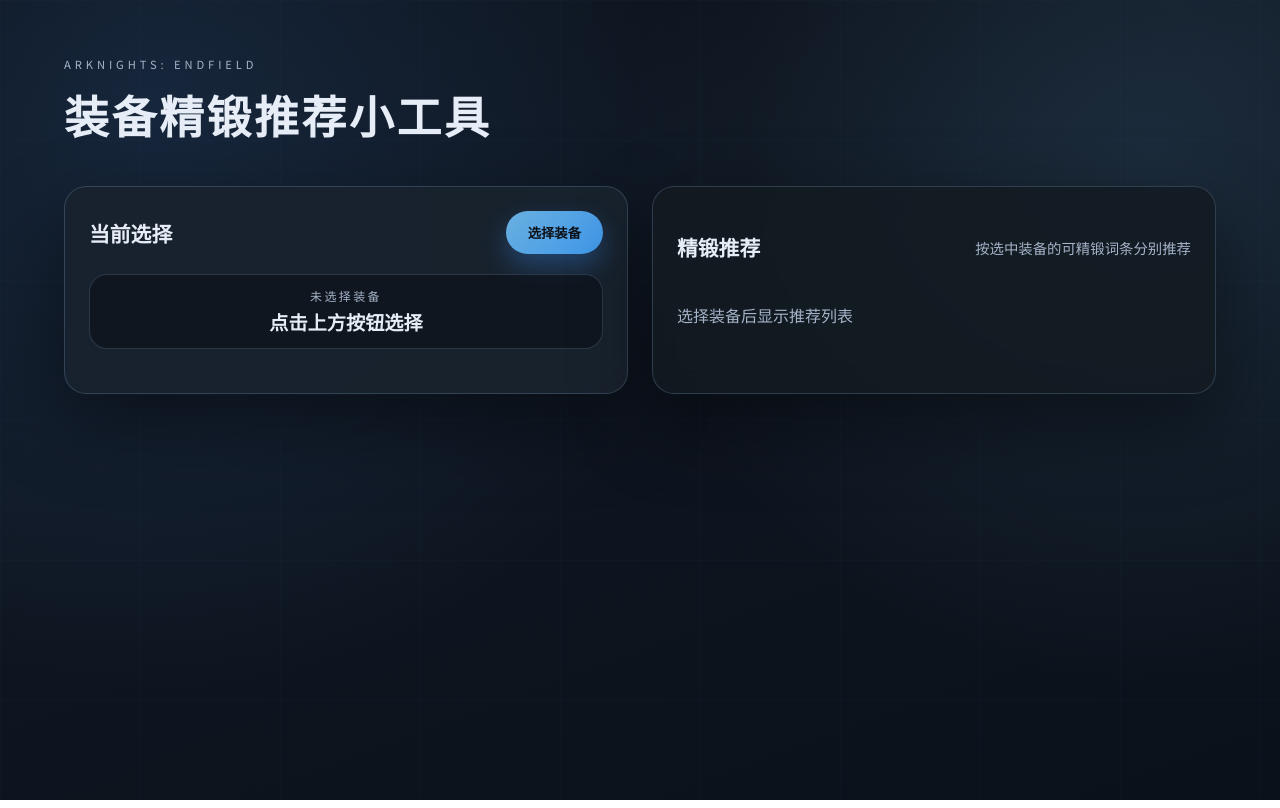
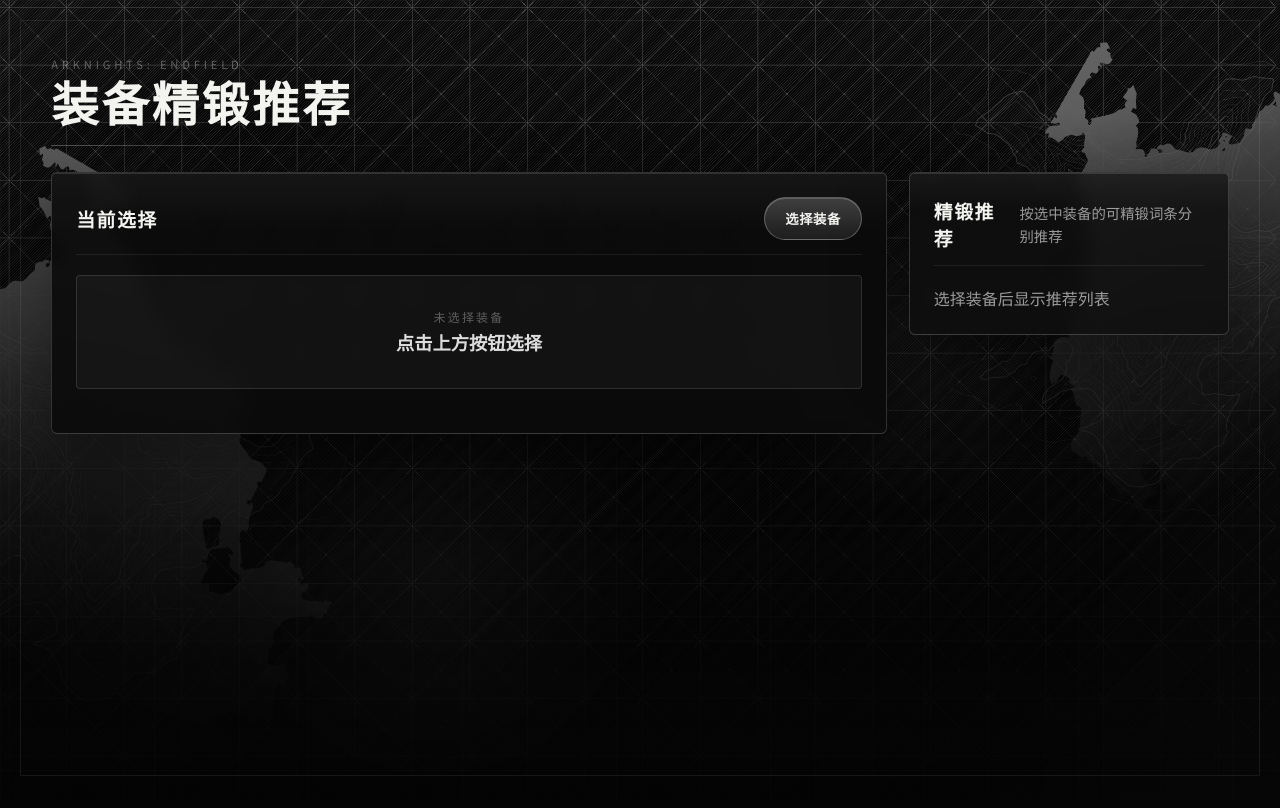
Before and after one commit to FrankInstance/equipment-picker, a React (Vite) app: page / in a window 1280 px wide. Built offline with nearby package versions, Linux system fonts and the light colour scheme.

Commit message:
Restyle main UI to wiki theme

```diff
--- a/src/constants/ui-text.js
+++ b/src/constants/ui-text.js
@@ -5,7 +5,7 @@ export const UI_TEXT = {
   accessory: "\u914d\u4ef6",
   unknown: "\u672a\u77e5",
   unnamed: "\u672a\u547d\u540d\u88c5\u5907",
-  title: "\u88c5\u5907\u7cbe\u953b\u63a8\u8350\u5c0f\u5de5\u5177",
+  title: "\u88c5\u5907\u7cbe\u953b\u63a8\u8350",
   current: "\u5f53\u524d\u9009\u62e9",
   choose: "\u9009\u62e9\u88c5\u5907",
   unselected: "\u672a\u9009\u62e9\u88c5\u5907",
--- a/src/styles.css
+++ b/src/styles.css
@@ -1,31 +1,34 @@
-@import url('https://fonts.googleapis.com/css2?family=Rajdhani:wght@400;500;600;700&family=Noto+Sans+SC:wght@300;400;500;700&display=swap');
+@import url('https://fonts.googleapis.com/css2?family=Rajdhani:wght@500;600;700&family=Noto+Sans+SC:wght@300;400;500;700&display=swap');
 
 :root {
-  --bg: #0c1118;
-  --bg-soft: #141b24;
-  --panel: rgba(19, 26, 34, 0.85);
-  --panel-strong: rgba(26, 35, 46, 0.96);
-  --stroke: rgba(120, 154, 188, 0.28);
-  --glow: rgba(90, 170, 255, 0.2);
-  --ink: #e7edf7;
-  --ink-muted: #a5b3c8;
-  --accent: #72c1ff;
-  --accent-strong: #43a5ff;
-  --danger: #f06b5e;
-  --shadow: 0 30px 80px rgba(0, 0, 0, 0.45);
+  --bg: #060606;
+  --bg-soft: #101010;
+  --panel: rgba(15, 15, 15, 0.84);
+  --panel-strong: rgba(11, 11, 11, 0.92);
+  --panel-elevated: rgba(20, 20, 20, 0.94);
+  --stroke: rgba(255, 255, 255, 0.16);
+  --stroke-strong: rgba(255, 255, 255, 0.24);
+  --ink: #f3f3f0;
+  --ink-soft: rgba(255, 255, 255, 0.86);
+  --ink-muted: rgba(255, 255, 255, 0.58);
+  --ink-faint: rgba(255, 255, 255, 0.32);
+  --surface-highlight: rgba(255, 255, 255, 0.05);
+  --shadow: 0 28px 72px rgba(0, 0, 0, 0.42);
 }
 
 * {
   box-sizing: border-box;
 }
 
+html {
+  background: #050505;
+}
+
 body {
   margin: 0;
   min-height: 100vh;
   color: var(--ink);
-  background: radial-gradient(circle at 12% 12%, rgba(80, 160, 255, 0.15), transparent 45%),
-    radial-gradient(circle at 90% 20%, rgba(120, 200, 255, 0.12), transparent 40%),
-    linear-gradient(160deg, #0b0f16 0%, #0f1621 40%, #0b111a 100%);
+  background: #070707;
   font-family: "Noto Sans SC", "Microsoft YaHei", sans-serif;
 }
 
@@ -36,11 +39,36 @@ body {
 .backdrop {
   position: fixed;
   inset: 0;
-  background-image: linear-gradient(90deg, rgba(96, 140, 200, 0.06) 1px, transparent 1px),
-    linear-gradient(180deg, rgba(96, 140, 200, 0.06) 1px, transparent 1px);
-  background-size: 140px 140px;
+  background:
+    linear-gradient(180deg, rgba(0, 0, 0, 0.54), rgba(0, 0, 0, 0.72)),
+    linear-gradient(90deg, rgba(255, 255, 255, 0.045) 1px, transparent 1px),
+    linear-gradient(180deg, rgba(255, 255, 255, 0.045) 1px, transparent 1px),
+    url('/images/backgrounds/wiki-endfield-bg.png') center center / cover no-repeat;
+  background-size: auto, 154px 154px, 154px 154px, cover;
+  opacity: 1;
+  pointer-events: none;
+}
+
+.backdrop::before,
+.backdrop::after {
+  content: "";
+  position: absolute;
+  inset: 0;
+}
+
+.backdrop::before {
+  background:
+    radial-gradient(circle at 70% 42%, rgba(255, 255, 255, 0.08), transparent 18%),
+    radial-gradient(circle at 34% 72%, rgba(255, 255, 255, 0.05), transparent 22%);
   opacity: 0.6;
-  pointer-events: none;
+}
+
+.backdrop::after {
+  background:
+    linear-gradient(120deg, rgba(255, 255, 255, 0.045), transparent 18%, transparent 82%, rgba(255, 255, 255, 0.03)),
+    linear-gradient(180deg, rgba(255, 255, 255, 0.02), transparent 18%, transparent 82%, rgba(255, 255, 255, 0.02));
+  mix-blend-mode: screen;
+  opacity: 0.36;
 }
 
 .loading-screen {
@@ -223,9 +251,17 @@ body {
 
 .page {
   min-height: 100vh;
-  padding: 56px clamp(20px, 5vw, 80px) 80px;
+  padding: 56px clamp(20px, 4vw, 72px) 80px;
   position: relative;
   transition: opacity 260ms ease, transform 260ms ease;
+}
+
+.page::before {
+  content: "";
+  position: absolute;
+  inset: 20px 20px 24px;
+  border: 1px solid rgba(255, 255, 255, 0.08);
+  pointer-events: none;
 }
 
 .page--booting {
@@ -240,44 +276,71 @@ body {
 }
 
 .hero {
-  max-width: 820px;
-  margin-bottom: 36px;
+  max-width: 900px;
+  margin-bottom: 26px;
   display: grid;
-  gap: 10px;
+  gap: 12px;
+  position: relative;
+}
+
+.hero::after {
+  content: "";
+  width: min(420px, 68vw);
+  height: 1px;
+  background: linear-gradient(90deg, rgba(255, 255, 255, 0.28), transparent);
 }
 
 .hero h1 {
   font-family: "Rajdhani", "Noto Sans SC", sans-serif;
-  font-size: clamp(2.2rem, 3.5vw, 3.4rem);
+  font-size: clamp(2.1rem, 3.7vw, 3.8rem);
+  font-weight: 700;
   letter-spacing: 0.06em;
+  line-height: 1.03;
   margin: 0;
+  text-shadow: 0 6px 18px rgba(0, 0, 0, 0.34);
 }
 
 .panel__hint {
   margin: 0;
   color: var(--ink-muted);
   font-size: 0.9rem;
+  line-height: 1.6;
 }
 
 .layout {
   display: grid;
-  gap: 24px;
-  grid-template-columns: repeat(auto-fit, minmax(280px, 1fr));
+  gap: 22px;
+  grid-template-columns: minmax(320px, 860px) minmax(320px, 1fr);
+  align-items: start;
 }
 
 .panel {
-  background: var(--panel);
+  background:
+    linear-gradient(180deg, rgba(255, 255, 255, 0.04), transparent 22%),
+    var(--panel);
   border: 1px solid var(--stroke);
-  border-radius: 22px;
+  border-radius: 6px;
   padding: 24px;
   box-shadow: var(--shadow);
-  backdrop-filter: blur(14px);
+  backdrop-filter: blur(8px);
   display: grid;
   gap: 20px;
+  position: relative;
+  overflow: hidden;
+}
+
+.panel::before {
+  content: "";
+  position: absolute;
+  inset: 0;
+  border-top: 1px solid rgba(255, 255, 255, 0.12);
+  pointer-events: none;
 }
 
 .panel--primary {
-  background: var(--panel-strong);
+  background:
+    linear-gradient(180deg, rgba(255, 255, 255, 0.045), transparent 22%),
+    var(--panel-strong);
   max-width: 860px;
   max-height: 680px;
   overflow: auto;
@@ -288,59 +351,73 @@ body {
   align-items: center;
   justify-content: space-between;
   gap: 16px;
+  padding-bottom: 14px;
+  border-bottom: 1px solid rgba(255, 255, 255, 0.08);
 }
 
 .panel__header h2 {
   margin: 0;
-  font-size: 1.3rem;
+  font-size: 1.18rem;
+  letter-spacing: 0.08em;
 }
 
 .eyebrow {
   text-transform: uppercase;
-  letter-spacing: 0.35em;
+  letter-spacing: 0.34em;
   font-size: 0.7rem;
-  color: var(--ink-muted);
+  color: var(--ink-faint);
   margin: 0;
 }
 
-.primary-btn {
-  border: none;
-  border-radius: 999px;
-  padding: 12px 22px;
-  background: linear-gradient(135deg, rgba(120, 200, 255, 0.85), rgba(67, 165, 255, 0.9));
-  color: #0c1118;
-  font-weight: 600;
-  cursor: pointer;
-  transition: transform 180ms ease, box-shadow 180ms ease;
-  box-shadow: 0 12px 26px rgba(61, 150, 255, 0.3);
+.primary-btn,
+.ghost-btn,
+.filter-btn {
+  font-family: inherit;
 }
 
-.primary-btn:hover {
+.primary-btn {
+  border: 1px solid rgba(255, 255, 255, 0.26);
+  border-radius: 999px;
+  padding: 11px 20px;
+  background: linear-gradient(180deg, rgba(255, 255, 255, 0.2), rgba(255, 255, 255, 0.08));
+  color: var(--ink);
+  font-weight: 600;
+  letter-spacing: 0.04em;
+  cursor: pointer;
+  transition: border-color 180ms ease, transform 180ms ease, background 180ms ease;
+  box-shadow: inset 0 1px 0 rgba(255, 255, 255, 0.16);
+}
+
+.primary-btn:hover,
+.ghost-btn:hover,
+.filter-btn:hover {
   transform: translateY(-1px);
-  box-shadow: 0 18px 32px rgba(61, 150, 255, 0.42);
+  border-color: rgba(255, 255, 255, 0.4);
+  background: rgba(255, 255, 255, 0.12);
 }
 
 .selected-card {
   display: grid;
   grid-template-columns: 84px 1fr;
-  gap: 12px;
-  padding: 12px;
-  border-radius: 18px;
-  border: 1px solid rgba(120, 154, 188, 0.25);
-  background: rgba(10, 16, 24, 0.6);
+  gap: 14px;
+  padding: 14px;
+  border-radius: 4px;
+  border: 1px solid rgba(255, 255, 255, 0.12);
+  background: rgba(255, 255, 255, 0.035);
 }
 
 .selected-card.is-empty {
   grid-template-columns: 1fr;
+  min-height: 114px;
   text-align: center;
 }
 
 .selected-card__media {
   width: 84px;
   height: 84px;
-  border-radius: 14px;
-  background: linear-gradient(145deg, rgba(88, 136, 180, 0.2), rgba(20, 30, 44, 0.8));
-  border: 1px solid rgba(120, 154, 188, 0.3);
+  border-radius: 2px;
+  background: linear-gradient(145deg, rgba(255, 255, 255, 0.06), rgba(18, 18, 18, 0.9));
+  border: 1px solid rgba(255, 255, 255, 0.14);
   background-size: cover;
   background-position: center;
 }
@@ -352,17 +429,17 @@ body {
 }
 
 .label {
-  text-transform: uppercase;
   font-size: 0.75rem;
-  color: var(--ink-muted);
-  letter-spacing: 0.2em;
+  color: var(--ink-faint);
+  letter-spacing: 0.18em;
   margin: 0;
 }
 
 .value {
   margin: 0;
-  font-size: 1.2rem;
+  font-size: 1.14rem;
   font-weight: 600;
+  color: var(--ink-soft);
 }
 
 .stats {
@@ -373,14 +450,19 @@ body {
 .stat-row {
   display: flex;
   justify-content: space-between;
-  padding: 8px 10px;
-  border-radius: 12px;
-  background: rgba(18, 26, 36, 0.8);
-  border: 1px solid rgba(120, 154, 188, 0.2);
+  gap: 16px;
+  padding: 10px 12px;
+  border-radius: 4px;
+  background: rgba(255, 255, 255, 0.028);
+  border: 1px solid rgba(255, 255, 255, 0.08);
 }
 
 .stat-row span {
   font-size: 0.95rem;
+}
+
+.stat-row span:last-child {
+  color: var(--ink-soft);
 }
 
 .recommendations {
@@ -393,10 +475,12 @@ body {
 }
 
 .recommendation-card {
-  border-radius: 16px;
-  border: 1px solid rgba(120, 154, 188, 0.25);
-  background: rgba(12, 18, 28, 0.7);
-  padding: 14px;
+  border-radius: 4px;
+  border: 1px solid rgba(255, 255, 255, 0.12);
+  background:
+    linear-gradient(180deg, rgba(255, 255, 255, 0.045), transparent 26%),
+    rgba(8, 8, 8, 0.78);
+  padding: 16px;
   display: grid;
   gap: 10px;
 }
@@ -404,6 +488,7 @@ body {
 .recommendation-card h3 {
   margin: 0;
   font-size: 1rem;
+  letter-spacing: 0.06em;
 }
 
 .recommendation-card .sub {
@@ -422,17 +507,17 @@ body {
   gap: 10px;
   align-items: center;
   padding: 10px;
-  border-radius: 12px;
-  background: rgba(16, 24, 34, 0.8);
-  border: 1px solid rgba(120, 154, 188, 0.2);
+  border-radius: 3px;
+  background: rgba(255, 255, 255, 0.028);
+  border: 1px solid rgba(255, 255, 255, 0.08);
 }
 
 .reco-item img {
   width: 56px;
   height: 56px;
-  border-radius: 10px;
+  border-radius: 2px;
   object-fit: cover;
-  background: linear-gradient(140deg, rgba(88, 136, 180, 0.25), rgba(12, 20, 28, 0.7));
+  background: linear-gradient(140deg, rgba(255, 255, 255, 0.08), rgba(12, 12, 12, 0.86));
 }
 
 .reco-item__info {
@@ -455,11 +540,12 @@ body {
 }
 
 .fit-badge--standard {
-  color: var(--ink-muted);
+  color: rgba(255, 255, 255, 0.54);
 }
 
 .fit-badge--better {
-  color: #f3cc4d;
+  color: #ffe37a;
+  text-shadow: 0 0 10px rgba(255, 227, 122, 0.18);
 }
 
 .empty {
@@ -470,7 +556,8 @@ body {
 .overlay {
   position: fixed;
   inset: 0;
-  background: rgba(5, 8, 12, 0.7);
+  background: rgba(0, 0, 0, 0.74);
+  backdrop-filter: blur(8px);
   display: none;
   align-items: center;
   justify-content: center;
@@ -485,9 +572,11 @@ body {
 
 .modal {
   width: min(860px, 100%);
-  background: rgba(10, 16, 24, 0.98);
-  border-radius: 24px;
-  border: 1px solid rgba(120, 154, 188, 0.35);
+  background:
+    linear-gradient(180deg, rgba(255, 255, 255, 0.05), transparent 22%),
+    rgba(9, 9, 9, 0.97);
+  border-radius: 6px;
+  border: 1px solid rgba(255, 255, 255, 0.16);
   box-shadow: var(--shadow);
   display: grid;
   gap: 16px;
@@ -500,6 +589,8 @@ body {
   align-items: center;
   justify-content: space-between;
   gap: 16px;
+  padding-bottom: 14px;
+  border-bottom: 1px solid rgba(255, 255, 255, 0.08);
 }
 
 .modal__tools {
@@ -508,16 +599,22 @@ body {
 }
 
 .search {
-  background: rgba(18, 26, 36, 0.9);
-  border: 1px solid rgba(120, 154, 188, 0.3);
+  background: rgba(255, 255, 255, 0.035);
+  border: 1px solid rgba(255, 255, 255, 0.16);
   border-radius: 999px;
   padding: 10px 16px;
   color: var(--ink);
   font-size: 0.95rem;
 }
 
+.search::placeholder {
+  color: rgba(255, 255, 255, 0.44);
+}
+
 .search:focus {
-  outline: 2px solid rgba(114, 193, 255, 0.4);
+  outline: none;
+  border-color: rgba(255, 255, 255, 0.42);
+  box-shadow: 0 0 0 2px rgba(255, 255, 255, 0.08);
 }
 
 .filters {
@@ -527,18 +624,20 @@ body {
 }
 
 .filter-btn {
-  border: 1px solid rgba(120, 154, 188, 0.25);
+  border: 1px solid rgba(255, 255, 255, 0.16);
   border-radius: 999px;
   padding: 6px 14px;
-  background: transparent;
-  color: var(--ink);
+  background: rgba(255, 255, 255, 0.03);
+  color: var(--ink-soft);
   cursor: pointer;
   font-size: 0.9rem;
+  transition: border-color 160ms ease, background 160ms ease, color 160ms ease, transform 160ms ease;
 }
 
 .filter-btn.is-active {
-  background: rgba(114, 193, 255, 0.15);
-  border-color: rgba(114, 193, 255, 0.6);
+  background: rgba(255, 255, 255, 0.2);
+  border-color: rgba(255, 255, 255, 0.42);
+  color: #050505;
 }
 
 .modal__body {
@@ -560,25 +659,25 @@ body {
   grid-template-columns: 70px 1fr;
   gap: 12px;
   padding: 12px;
-  border-radius: 14px;
-  border: 1px solid rgba(120, 154, 188, 0.2);
-  background: rgba(12, 18, 28, 0.8);
+  border-radius: 4px;
+  border: 1px solid rgba(255, 255, 255, 0.1);
+  background: rgba(255, 255, 255, 0.028);
   cursor: pointer;
   transition: transform 160ms ease, border-color 160ms ease, background 160ms ease;
 }
 
 .equipment-item:hover {
   transform: translateY(-2px);
-  border-color: rgba(114, 193, 255, 0.7);
-  background: rgba(16, 24, 34, 0.9);
+  border-color: rgba(255, 255, 255, 0.28);
+  background: rgba(255, 255, 255, 0.05);
 }
 
 .equipment-item img {
   width: 70px;
   height: 70px;
-  border-radius: 12px;
+  border-radius: 2px;
   object-fit: cover;
-  background: linear-gradient(140deg, rgba(88, 136, 180, 0.25), rgba(12, 20, 28, 0.7));
+  background: linear-gradient(140deg, rgba(255, 255, 255, 0.08), rgba(12, 12, 12, 0.86));
 }
 
 .equipment-item h3 {
@@ -593,12 +692,13 @@ body {
 }
 
 .ghost-btn {
-  border: 1px solid rgba(120, 154, 188, 0.35);
-  background: transparent;
+  border: 1px solid rgba(255, 255, 255, 0.22);
+  background: rgba(255, 255, 255, 0.02);
   color: var(--ink);
   border-radius: 999px;
   padding: 8px 16px;
   cursor: pointer;
+  transition: border-color 160ms ease, background 160ms ease, transform 160ms ease;
 }
 
 @keyframes fadeIn {
@@ -643,6 +743,16 @@ body {
   }
 }
 
+@media (max-width: 980px) {
+  .layout {
+    grid-template-columns: 1fr;
+  }
+
+  .panel--primary {
+    max-width: none;
+  }
+}
+
 @media (max-width: 720px) {
   .loading-screen__content {
     left: 58%;
@@ -655,6 +765,19 @@ body {
 
   .loading-screen__meta strong {
     font-size: 1.4rem;
+  }
+
+  .page {
+    padding: 48px 16px 64px;
+  }
+
+  .page::before {
+    inset: 12px;
+  }
+
+  .panel,
+  .modal {
+    padding: 18px;
   }
 
   .panel__header {
```
Also changed, not shown: src/App.jsx (+6 -6 lines), public/images/backgrounds/wiki-endfield-bg.png (added).
